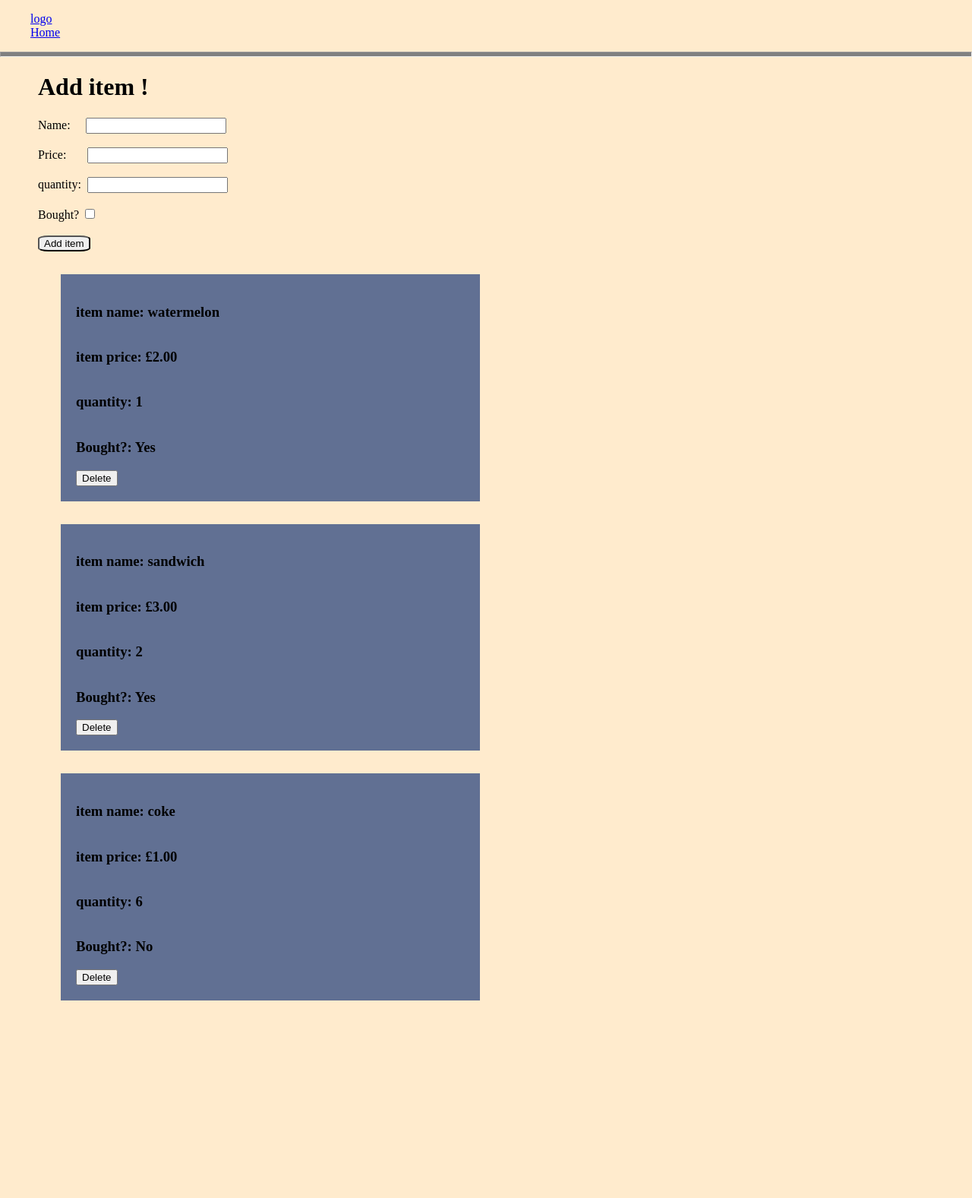
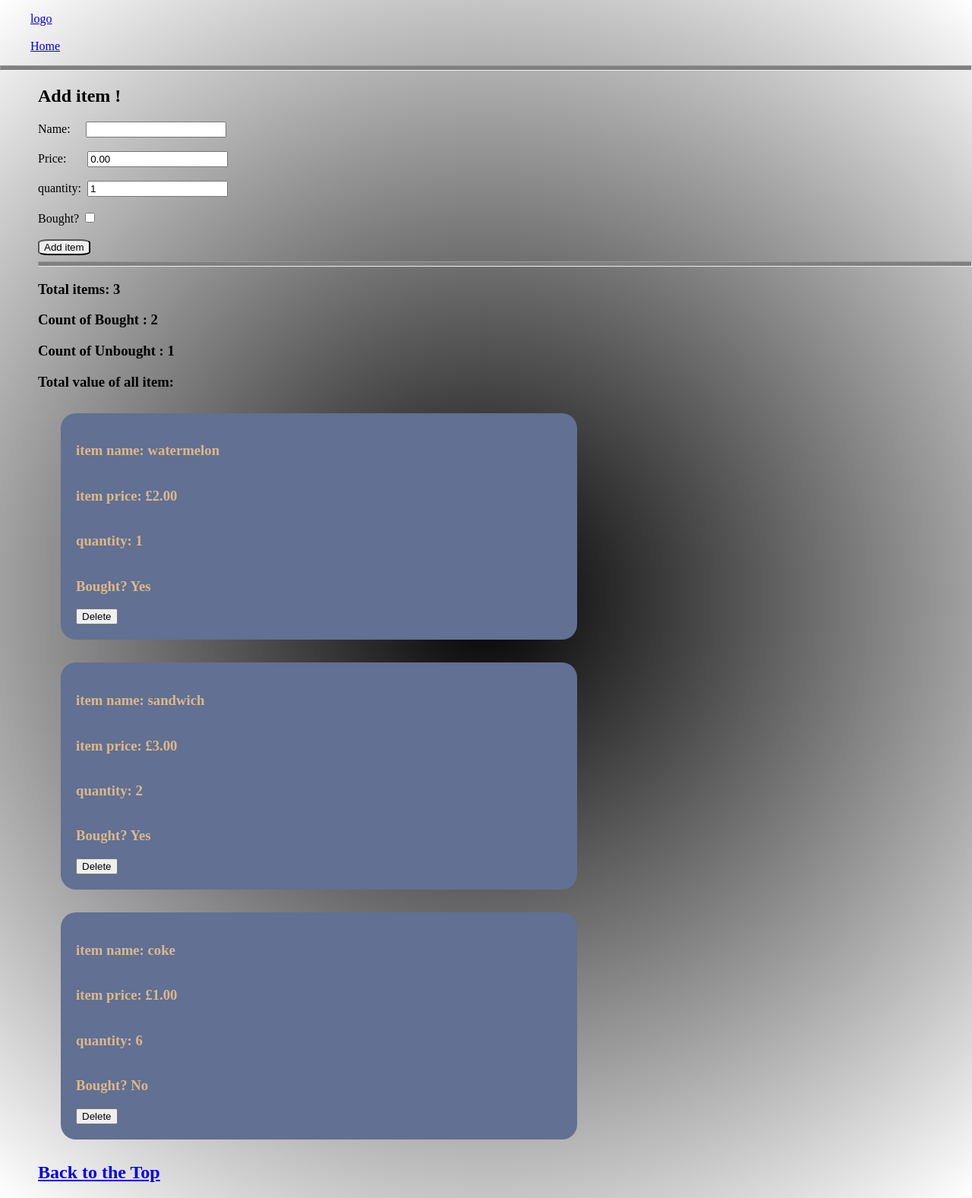
Before and after one commit to ccx1010sky/w3d5_HW_flask_shoppinglist, a Flask app: page /items in a window 1280 px wide. Shown: the whole page at 76% size. Before the commit the page ends 1317 px from the top, so only its background shows below. Run offline with Flask 2, Linux system fonts and the light colour scheme.

Commit message:
add css and filter

```diff
--- a/models/items.py
+++ b/models/items.py
@@ -1,8 +1,8 @@
 from models.item import Item
 
-item1 = Item("watermelon","£2.00",1,True)
-item2 = Item("sandwich","£3.00",2,True)
-item3 = Item("coke","£1.00",6,False)
+item1 = Item("watermelon","2.00",1,True)
+item2 = Item("sandwich","3.00",2,True)
+item3 = Item("coke","1.00",6,False)
 
 items = [item1,item2,item3]
 
--- a/static/main.css
+++ b/static/main.css
@@ -2,8 +2,10 @@ body {
   margin: 0;
   padding: 0;
   box-sizing: border-box;
+  background: radial-gradient(circle, black, white);
   background-color: blanchedalmond;
 }
+
 
 .main-nav li {
   list-style: none;
@@ -12,24 +14,23 @@ body {
 .main-box {
   padding-left: 50px;
 }
-  hr {
-    height: 5px;
-    width: auto;
-    background-color: gray;
-  }
-
+hr {
+  height: 5px;
+  width: auto;
+  background-color: gray;
+}
 
 .item {
   display: flex;
   flex-direction: column;
-  width: 40vw;
+  width: 50vw;
   background-color: #617093;
+  color: burlywood;
+  border-radius: 20px;
   padding: 20px;
   margin: 30px;
 }
 
 #Additem {
   border-radius: 20%;
-
-
 }
--- a/templates/index.html
+++ b/templates/index.html
@@ -1,4 +1,6 @@
-{% extends "base.html" %} {% block content %}
+{% extends "base.html" %}
+
+{% block content %}
 
 <header>
   <nav class="main-nav">
@@ -6,50 +8,82 @@
       <li>
         <a href="#">logo</a>
       </li>
+      <br>
       <li>
-        <a href="/home">Home</a>
+        <a href="/items">Home</a>
       </li>
     </ul>
   </nav>
   <hr />
 </header>
 <main class="main-box">
+  <section>
   <h1>Add item !</h1>
   <form action="/items" method="post">
     <label for="name_of_item">Name:&nbsp&nbsp&nbsp&nbsp</label>
     <input type="text" name="name_of_item" id="name_of_item" />
     <br /><br />
     <label for="price">Price:&nbsp&nbsp&nbsp&nbsp&nbsp&nbsp</label>
-  <input type="number" name="price" id="price" />
+    <input type="number" step="0.01" name="price" value="0.00" id="price" />
     <br /><br />
     <label for="quantity">quantity:&nbsp</label>
-  <input type="number" name="quantity" id="quantity" />
+    <input type="number" name="quantity" value="1" id="quantity" />
     <br /><br />
     <label for="Bought_status">Bought?</label>
-  <input type="checkbox" name="Bought_status" id="Bought_status" value="False" />
+    <input
+      type="checkbox"
+      name="Bought_status"
+      id="Bought_status"
+      value="False"
+    />
     <br /><br />
-  <input type="submit" value="Add item" id = "Additem"/>
+    <input type="submit" value="Add item" id="Additem" />
   </form>
+  <hr>
+  {% block count %}
+     <h3>Total items: {{ items|length }} </h3>
+    {% set count1 = namespace(value=0) %}
+    {% set count2 = namespace(value=0) %}
+    {% for item1 in items %}
+        {% if item1.Bought_status %}
+            {% set count1.value = count1.value + 1 %}
+        {% else %}
+            {% set count2.value = count2.value + 1 %}
+        {% endif %}
+    {% endfor %}
+    <h3>Count of Bought : {{ count1.value }}</h3>
+    <h3>Count of Unbought : {{ count2.value }}</h3>
+    <h3> Total value of all item:</h3>
+    {% endblock count %}
 
 
+  </section>
 
   <section class="list">
     {% for item in items %}
     <div class="item">
       <h3>item name: {{ item.name_of_item }}</h3>
-    <h3>item price: {{ item.price }}</h3>
+      <h3>item price: £{{ item.price }}</h3>
       <h3>quantity: {{ item.quantity }}</h3>
       {% if item.Bought_status %}
-    <h3>Bought?: Yes</h3>
-    {% else: %}
-    <h3>Bought?: No</h3>
+      <h3>Bought? Yes</h3>
+      {% else %}
+      <h3>Bought? No</h3>
       {% endif %}
 
-    <form class="form-inline" action="/items/delete/{{ item.name_of_item }}" method="POST">
-            <input type="submit" value="Delete">
+      <form
+        class="form-inline"
+        action="/items/delete/{{ item.name_of_item }}"
+        method="POST"
+      >
+        <input type="submit" value="Delete" />
       </form>
     </div>
   </section>
-{% endfor %} {% endblock %}
 
+  {% endfor %}
+
+  <h2><a href="#">Back to the Top</a></h2>
 </main>
+
+{% endblock %}
```
Lines whose indentation alone changed are shown as unchanged.
